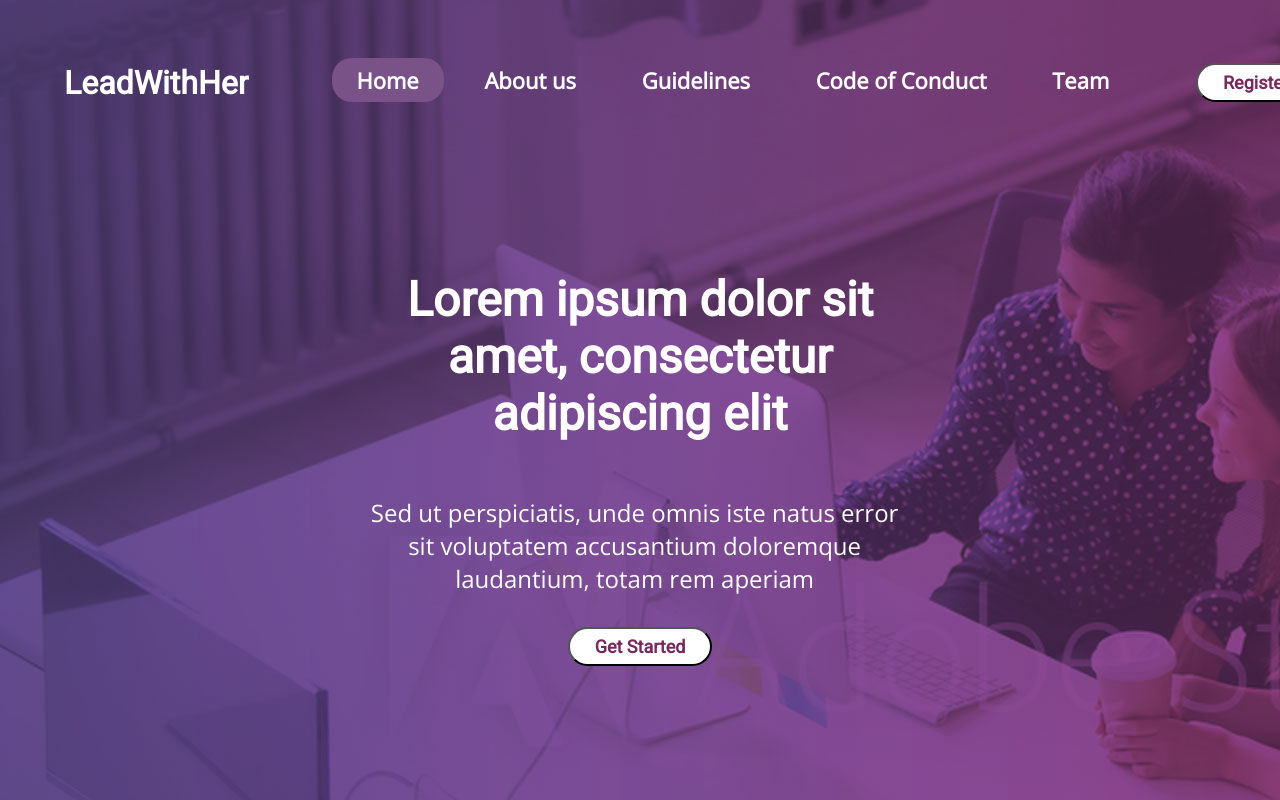
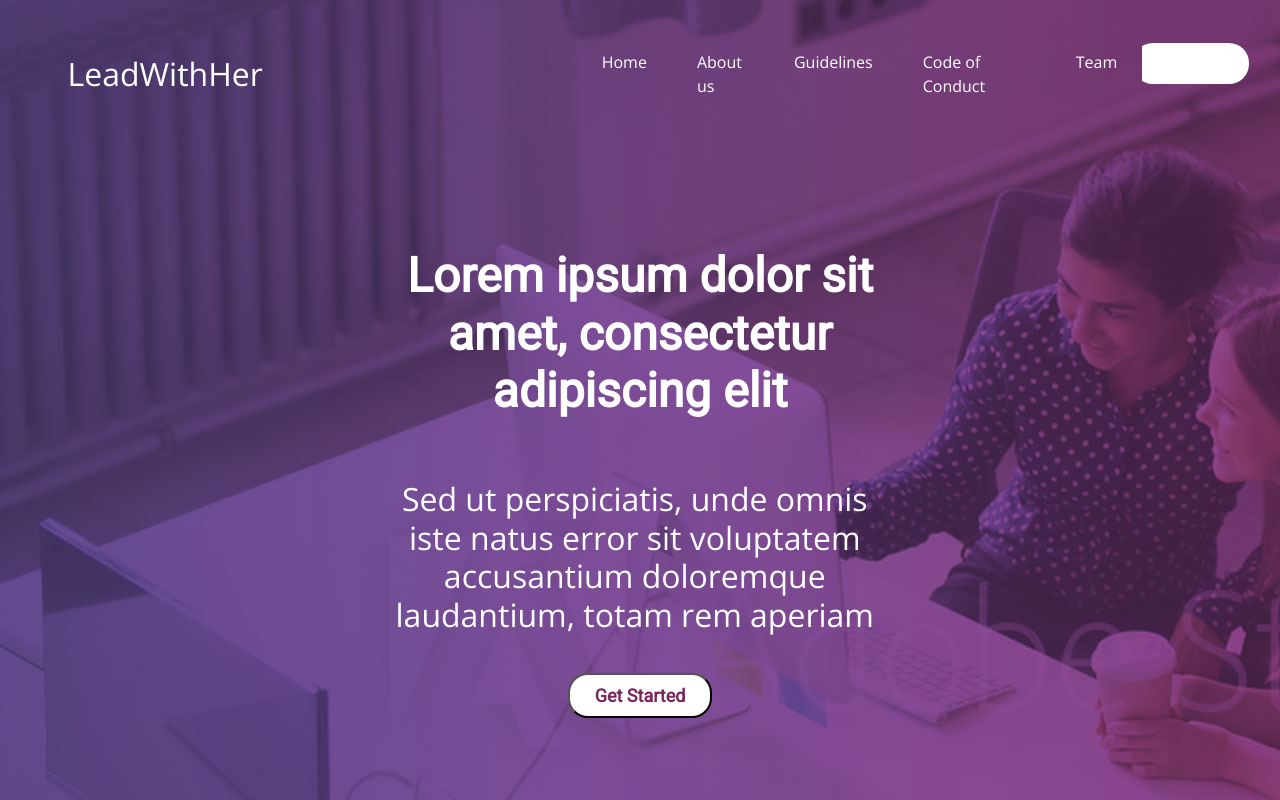
Before and after one commit to marionschleifer/lead-with-her, a plain HTML site: page index.html in a window 1280 px wide. Shown: the top 800 px of the page. Drawn offline with nearby package versions, Linux system fonts and the light colour scheme.

Commit message:
some changes

```diff
--- a/index.html
+++ b/index.html
@@ -4,20 +4,20 @@
 	<title>LeadWithHer</title>
 	<link href="https://fonts.googleapis.com/css?family=Open+Sans:300|Roboto&display=swap" rel="stylesheet">
 	<link rel="stylesheet" href="https://use.fontawesome.com/releases/v5.7.2/css/all.css" integrity="sha384-fnmOCqbTlWIlj8LyTjo7mOUStjsKC4pOpQbqyi7RrhN7udi9RwhKkMHpvLbHG9Sr" crossorigin="anonymous">
-	<script
-  	src="https://code.jquery.com/jquery-3.4.1.min.js"
-  	integrity="sha256-CSXorXvZcTkaix6Yvo6HppcZGetbYMGWSFlBw8HfCJo="
-  	crossorigin="anonymous"></script>
+	<link rel="stylesheet" href="https://stackpath.bootstrapcdn.com/bootstrap/4.3.1/css/bootstrap.min.css" integrity="sha384-ggOyR0iXCbMQv3Xipma34MD+dH/1fQ784/j6cY/iJTQUOhcWr7x9JvoRxT2MZw1T" crossorigin="anonymous">
+	<script src="https://code.jquery.com/jquery-3.3.1.slim.min.js" integrity="sha384-q8i/X+965DzO0rT7abK41JStQIAqVgRVzpbzo5smXKp4YfRvH+8abtTE1Pi6jizo" crossorigin="anonymous"></script>
+	<script src="https://cdnjs.cloudflare.com/ajax/libs/popper.js/1.14.7/umd/popper.min.js" integrity="sha384-UO2eT0CpHqdSJQ6hJty5KVphtPhzWj9WO1clHTMGa3JDZwrnQq4sF86dIHNDz0W1" crossorigin="anonymous"></script>
+	<script src="https://stackpath.bootstrapcdn.com/bootstrap/4.3.1/js/bootstrap.min.js" integrity="sha384-JjSmVgyd0p3pXB1rRibZUAYoIIy6OrQ6VrjIEaFf/nJGzIxFDsf4x0xIM+B07jRM" crossorigin="anonymous"></script>
 	<link rel="stylesheet" type="text/css" href="slick/slick/slick.css"/>
 	<link rel="stylesheet" type="text/css" href="slick/slick/slick-theme.css"/>
 	<script type="text/javascript" src="slick/slick/slick.min.js"></script>
 	<link rel="stylesheet" href="styles.css">
     <script type="text/javascript">
     	$(document).ready(function(){
-    			$(".about-us").click(function() {
-     			$('html, body').animate({
-         		scrollTop: $(".main-aboutus").offset().top
-     			}, 1500);
+			$(".about-us").click(function() {
+	 			$('html, body').animate({
+	     		scrollTop: $(".main-aboutus").offset().top
+	 			}, 1500);
  			});
 
     		$(".home").click(function() {
@@ -72,8 +72,8 @@
   			centerPadding: '450px',
   		});
 
-  		$("#register").click(function(e) {
-  		  	e.preventDefault();
+  		$("#register").click(function() {
+
          	var myCheckboxes = new Array();
 
 	        $("input:checked").each(function() {
@@ -88,6 +88,11 @@
             	'motivation' : $('#motivation').val(),
             	'checkbox': myCheckboxes,
 		    }
+
+		    if (formData['name'] == "" || formData['email'] == "" || formData['jobTitle'] == "" || formData['jobDes'] == "" || formData['motivation'] == "" || formData['checkbox'] == "") {
+		    	$('#error').html('Please fill all the fields to Register!').css({'color':'red','display':'block','margin-left':'5%', 'font-size' : '20px'});
+
+		    }else{
 
         $.ajax({
 
@@ -111,6 +116,7 @@
             }
 
             });
+    }
     	return false;
    });
 });
@@ -118,15 +124,45 @@
 </head>
 <body>
 
-	<div class="header-section">
+	<div class="container-fluid header-section">
 
  	<header>
 
-		<div class="logo">
-			<h1 class="logoname">LeadWithHer</h1>
-		</div>
+		<nav class="navbar navbar-expand-lg navbar-light">
+  <a class="navbar-brand" href="#">LeadWithHer</a>
+  <button class="navbar-toggler" type="button" data-toggle="collapse" data-target="#navbarTogglerDemo02" aria-controls="navbarTogglerDemo02" aria-expanded="false" aria-label="Toggle navigation">
+    <span class="navbar-toggler-icon"></span>
+  </button>
 
-		<nav class="nav-box">
+  <div class="collapse navbar-collapse" id="navbarTogglerDemo02">
+    <ul class="navbar-nav mr-auto mt-2 mt-lg-0">
+      <li class="nav-item">
+        <a class="nav-link" href="#">Home</a>
+      </li>
+      <li class="nav-item">
+        <a class="nav-link about-us" href="#">About us</a>
+      </li>
+      <li class="nav-item">
+        <a class="nav-link guide-lines" href="#">Guidelines</a>
+      </li>
+			<li class="nav-item">
+        <a class="nav-link coc" href="#">Code of Conduct</a>
+      </li>
+			<li class="nav-item">
+        <a class="nav-link team" href="#">Team</a>
+      </li>
+			<li class="nav-item">
+        <a class="nav-link r-btn" href="#">Register</a>
+      </li>
+    </ul>
+  </div>
+</nav>
+
+	<!--	<nav class="navbar">
+			<h1 class="navbar-brand">LeadWithHer</h1>
+			<button class="navbar-toggler" type="button" data-toggle="collapse" data-target="#navbarTogglerDemo02" aria-controls="navbarTogglerDemo02" aria-expanded="false" aria-label="Toggle navigation">
+    <span class="navbar-toggler-icon"></span>
+  </button>
 			<div class="nav-bar-box">
 				<ul class="nav-bar">
 					<li class="nav-bar-- nav-bar-"> <a class="nav-an" href="javascript:void(0)">Home</a></li>
@@ -137,7 +173,7 @@
 					<li class="register-btn"><button class="r-btn">Register</button></li>
 				</ul>
 			</div>
-		</nav>
+		</nav>-->
 
 	</header>
 
@@ -285,6 +321,8 @@
 
 	            	<h1 class="form-heading">Fill The Form</h1>
 
+	            	<span id="error"></span>
+
 	            	<span id="sent"></span>
 
 	            	<form method="post" action="#" class="myform">
--- a/styles.css
+++ b/styles.css
@@ -3,6 +3,7 @@
     box-sizing: border-box;
     font-family: "Open Sans", sans-serif;
     overflow-x: hidden;
+    background-size: cover;
     padding: 0px;
     margin: 0px;
 }
@@ -10,6 +11,24 @@
 .header-section{
     background-image: url(images/get-background.jpg);
     height: 900px;
+}
+ul{
+  margin-left: 30%;
+}
+.navbar-light .navbar-brand {
+    color: white;
+    font-size: 2em;
+    margin: 3% 3%;
+}
+.navbar-light .navbar-nav .nav-link {
+    color: white;
+    float: right;
+    padding: 7px 25px;
+    border-radius: 20px;
+}
+.navbar-light .navbar-toggler {
+    color: white;
+    border-color: white;
 }
 .logoname{
     font-size: 2em;
```
